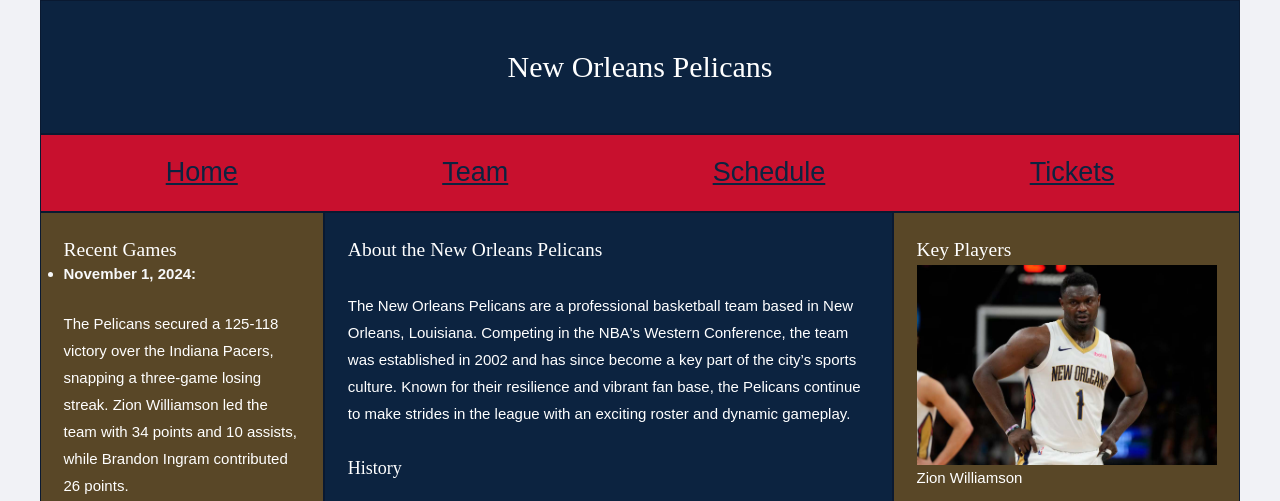
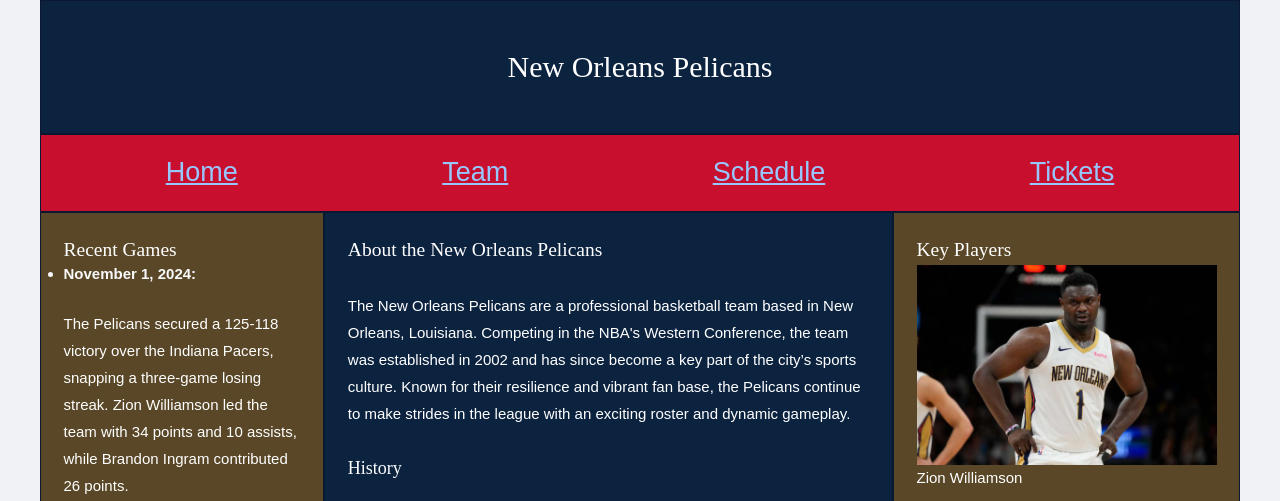
Before and after one commit to GavinZura1/universalDesign, a plain HTML site: page css-grid.html in a window 1280 px wide. Shown: the top 501 px of the page. Drawn offline with Linux system fonts and the light colour scheme.

Commit message:
Changed Contrast

```diff
--- a/css/pelStyle.css
+++ b/css/pelStyle.css
@@ -100,11 +100,11 @@
     padding: 5px;
 }
 nav ul li a:link {
-    color:#0C2340;
+    color:#98c7ff;
     text-decoration: underline;
 }
 nav ul li a:visited {
-    color: #ded5d5;
+    color: #ffffff;
 }
 nav ul li a:hover {
     color:white;
```
